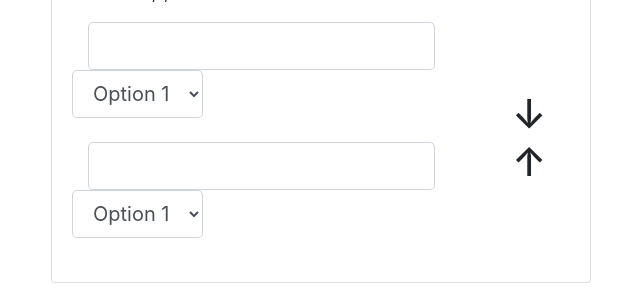
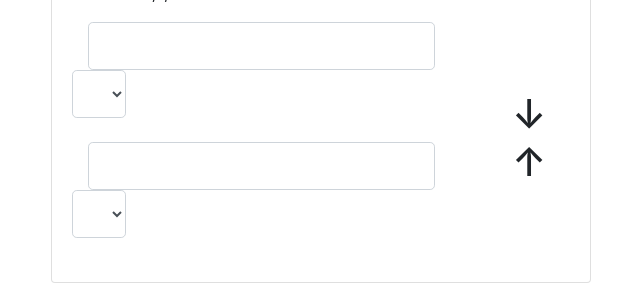
Before and after one commit to anushkachauhxn/reactjs_currencyconverter, a React (Create React App) app: page / in a window 1280 px wide. Shown: the part 165-453 px from the top of the page, without its empty margins (319-959 px from the left). Built offline with nearby package versions, Linux system fonts and the light colour scheme.

Commit message:
Added state variables. Added currency options using map method.

```diff
--- a/src/App.js
+++ b/src/App.js
@@ -15,6 +15,7 @@ class App extends Component {
   }
 
   render() {
+    const { currencies, base, amount, convertTo, result, date } = this.state;
     return (
       <div className="container my-5">
         <div className="row">
@@ -28,13 +29,21 @@ class App extends Component {
                   <form className="form-inline mb-4">
                     <input className="form-control form-control-lg mx-3" />
                     <select className="form-control form-control-lg">
-                      <option>Option 1</option>
+                      {currencies.map((currency) => {
+                        <option key={currency} value={currency}>
+                          {currency}
+                        </option>
+                      })}
                     </select>
                   </form>
                   <form className="form-inline mb-4">
                     <input className="form-control form-control-lg mx-3" />
                     <select className="form-control form-control-lg">
-                      <option>Option 1</option>
+                      {currencies.map((currency) => {
+                        <option key={currency} value={currency}>
+                          {currency}
+                        </option>
+                      })}
                     </select>
                   </form>
                 </div>
```
